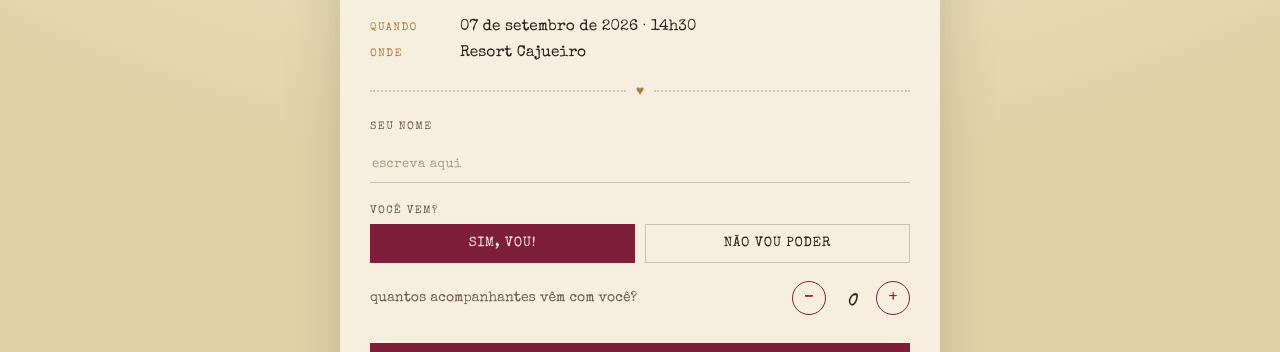
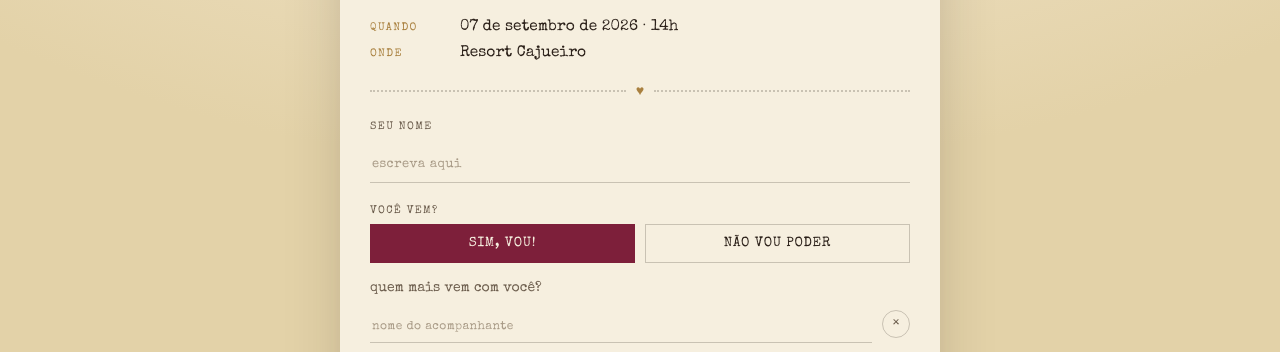
Before and after one commit to datum-studio/liu-rsvp, a plain HTML site: page index.html in a window 1280 px wide. Both pictures are taken after a click on the button "SIM, VOU!". Shown: the part 442-794 px from the top of the page. Drawn offline with nearby package versions, Linux system fonts and the light colour scheme.

Commit message:
Add files via upload

```diff
--- a/assets/form.js
+++ b/assets/form.js
@@ -13,14 +13,37 @@ const form = document.getElementById("rsvp-form");
 const nameInput = document.getElementById("rsvp-name");
 const attendButtons = document.querySelectorAll(".attend-btn");
 const companionsRow = document.getElementById("companions-row");
-const compValue = document.getElementById("comp-value");
-const compMinus = document.getElementById("comp-minus");
-const compPlus = document.getElementById("comp-plus");
+const companionRowsEl = document.getElementById("companion-rows");
+const addCompanionBtn = document.getElementById("add-companion-btn");
 const submitBtn = document.getElementById("submit-btn");
 const formError = document.getElementById("form-error");
 
 let attending = null;
-let companions = 0;
+
+function addCompanionRow(focus) {
+  const row = document.createElement("div");
+  row.className = "companion-row";
+
+  const input = document.createElement("input");
+  input.type = "text";
+  input.className = "companion-input";
+  input.placeholder = "nome do acompanhante";
+  input.autocomplete = "off";
+
+  const remove = document.createElement("button");
+  remove.type = "button";
+  remove.className = "companion-remove";
+  remove.setAttribute("aria-label", "remover acompanhante");
+  remove.innerHTML = "&times;";
+  remove.addEventListener("click", () => row.remove());
+
+  row.appendChild(input);
+  row.appendChild(remove);
+  companionRowsEl.appendChild(row);
+  if (focus) input.focus();
+}
+
+addCompanionBtn.addEventListener("click", () => addCompanionRow(true));
 
 function submitLabel() {
   return attending === true ? "&hearts;&nbsp; CONFIRMAR PRESENÇA" : "ENVIAR RESPOSTA";
@@ -36,17 +59,9 @@ attendButtons.forEach((btn) => {
     btn.classList.add("is-active");
     attending = btn.getAttribute("data-value") === "yes";
     companionsRow.classList.toggle("is-hidden", !attending);
+    if (attending && !companionRowsEl.children.length) addCompanionRow(false);
     submitBtn.innerHTML = submitLabel();
   });
-});
-
-compMinus.addEventListener("click", () => {
-  companions = Math.max(0, companions - 1);
-  compValue.textContent = companions;
-});
-compPlus.addEventListener("click", () => {
-  companions = Math.min(20, companions + 1);
-  compValue.textContent = companions;
 });
 
 function showSuccess(name, isAttending) {
@@ -87,13 +102,20 @@ form.addEventListener("submit", async (ev) => {
     return;
   }
 
+  const companions = attending
+    ? Array.from(document.querySelectorAll(".companion-input"))
+        .map((i) => i.value.trim())
+        .filter(Boolean)
+        .slice(0, 20)
+    : [];
+
   submitBtn.disabled = true;
   submitBtn.textContent = "enviando...";
 
   const entry = {
     name,
     attending,
-    companions: attending ? companions : 0,
+    companions,
     submittedAt: serverTimestamp(),
   };
 
--- a/assets/styles.css
+++ b/assets/styles.css
@@ -116,16 +116,27 @@ input.text-input:focus{border-bottom-color:var(--wine);}
 .attend-btn.is-active{background:var(--wine);border-color:var(--wine);color:var(--paper);}
 .attend-btn:not(.is-active):hover{border-color:var(--wine);}
 
-.companions-row{margin-top:18px;display:flex;align-items:center;justify-content:space-between;gap:14px;}
+.companions-row{margin-top:18px;}
 .companions-row.is-hidden{display:none;}
-.companions-label{font-size:14px;color:var(--ink-soft);max-width:280px;}
-.stepper{display:flex;align-items:center;gap:14px;flex:none;}
-.stepper button{
-  width:34px;height:34px;border-radius:50%;border:1.5px solid var(--wine);background:transparent;color:var(--wine);
-  font-size:18px;line-height:1;cursor:pointer;
+.companions-label{display:block;font-size:14px;color:var(--ink-soft);margin-bottom:10px;}
+.companion-rows{display:flex;flex-direction:column;gap:10px;}
+.companion-row{display:flex;align-items:center;gap:10px;}
+.companion-row input{
+  flex:1;min-width:0;border:none;border-bottom:1.5px solid var(--line);background:transparent;
+  font-family:'Caveat',cursive;font-size:21px;color:var(--ink);padding:4px 2px 7px;
 }
-.stepper button:hover{background:var(--wine);color:var(--paper);}
-.stepper output{font-family:'Caveat',cursive;font-size:24px;min-width:22px;text-align:center;}
+.companion-row input::placeholder{color:#a89a86;font-family:'Special Elite',monospace;font-size:12px;letter-spacing:.03em;}
+.companion-row input:focus{border-bottom-color:var(--wine);}
+.companion-remove{
+  flex:none;width:28px;height:28px;border-radius:50%;border:1.5px solid var(--line);background:transparent;
+  color:var(--ink-soft);font-size:15px;line-height:1;cursor:pointer;
+}
+.companion-remove:hover{border-color:var(--wine);color:var(--wine);}
+.add-companion-btn{
+  margin-top:12px;width:100%;padding:10px 14px;border:1.5px dashed var(--line);background:transparent;
+  color:var(--ink-soft);font-family:'Special Elite',monospace;font-size:12px;letter-spacing:.05em;cursor:pointer;
+}
+.add-companion-btn:hover{border-color:var(--wine);color:var(--wine);}
 
 .submit-btn{
   display:flex;align-items:center;justify-content:center;gap:8px;width:100%;margin-top:28px;
--- a/index.html
+++ b/index.html
@@ -33,7 +33,7 @@
         <p class="script-sub">vem comemorar comigo?</p>
 
         <div class="details">
-          <div class="row"><span class="k">QUANDO</span><span class="v">07 de setembro de 2026 &middot; 14h30</span></div>
+          <div class="row"><span class="k">QUANDO</span><span class="v">07 de setembro de 2026 &middot; 14h</span></div>
           <div class="row"><span class="k">ONDE</span><span class="v">Resort Cajueiro</span></div>
         </div>
 
@@ -60,12 +60,9 @@
               <button type="button" class="attend-btn" data-value="no">NÃO VOU PODER</button>
             </div>
             <div class="companions-row is-hidden" id="companions-row">
-              <span class="companions-label">quantos acompanhantes vêm com você?</span>
-              <div class="stepper">
-                <button type="button" id="comp-minus" aria-label="diminuir">&minus;</button>
-                <output id="comp-value">0</output>
-                <button type="button" id="comp-plus" aria-label="aumentar">+</button>
-              </div>
+              <span class="companions-label">quem mais vem com você?</span>
+              <div class="companion-rows" id="companion-rows"></div>
+              <button type="button" class="add-companion-btn" id="add-companion-btn">+ adicionar acompanhante</button>
             </div>
           </div>
 
@@ -79,7 +76,7 @@
         <h1 class="title" id="success-title">Combinado!</h1>
         <p class="script-sub" id="success-sub">te espero lá ♡</p>
         <div class="details" id="success-details">
-          <div class="row"><span class="k">QUANDO</span><span class="v">07 de setembro de 2026 &middot; 14h30</span></div>
+          <div class="row"><span class="k">QUANDO</span><span class="v">07 de setembro de 2026 &middot; 14h</span></div>
           <div class="row"><span class="k">ONDE</span><span class="v">Resort Cajueiro</span></div>
         </div>
       </div>
```
Also changed, not shown: assets/admin.js (+12 -3 lines).
